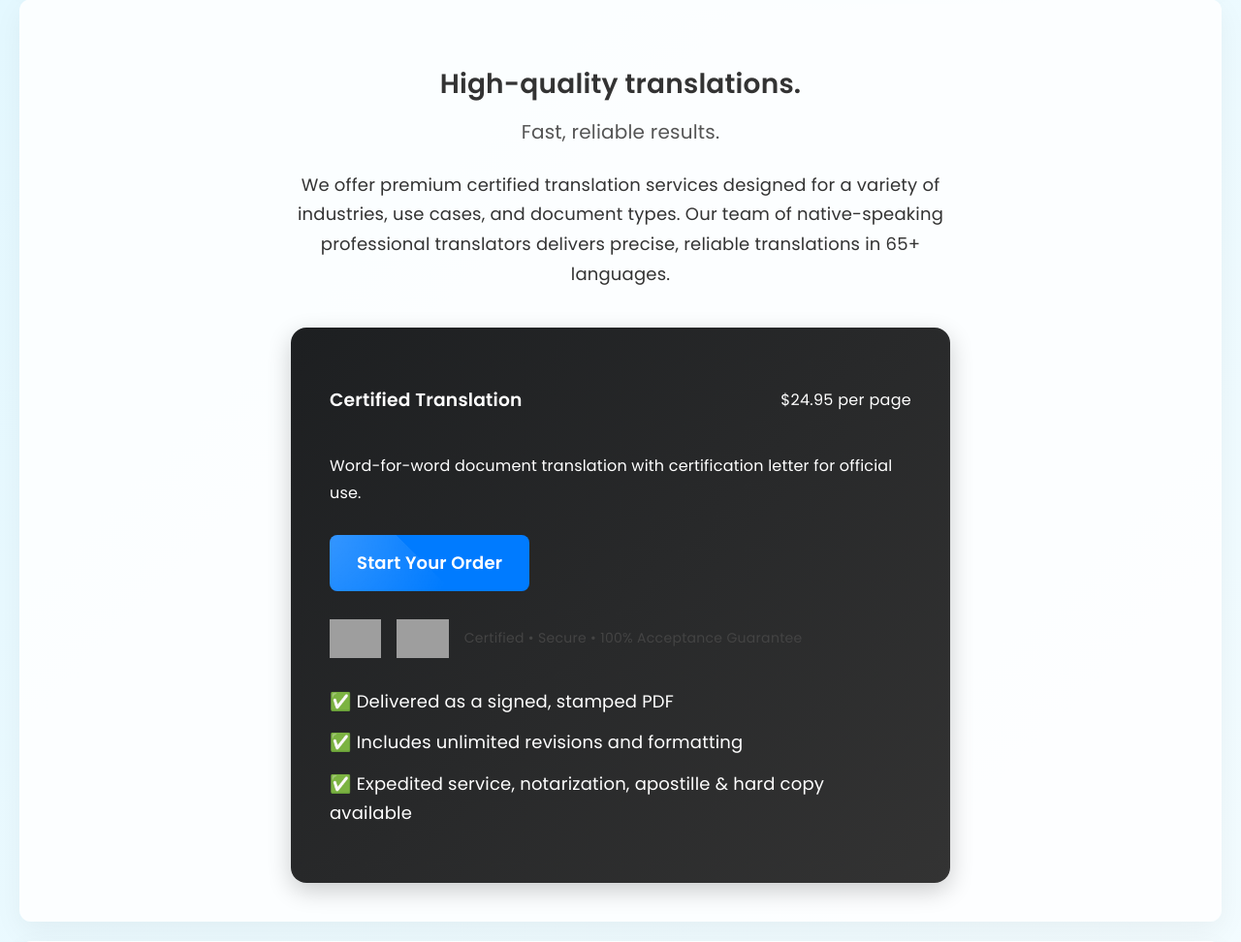
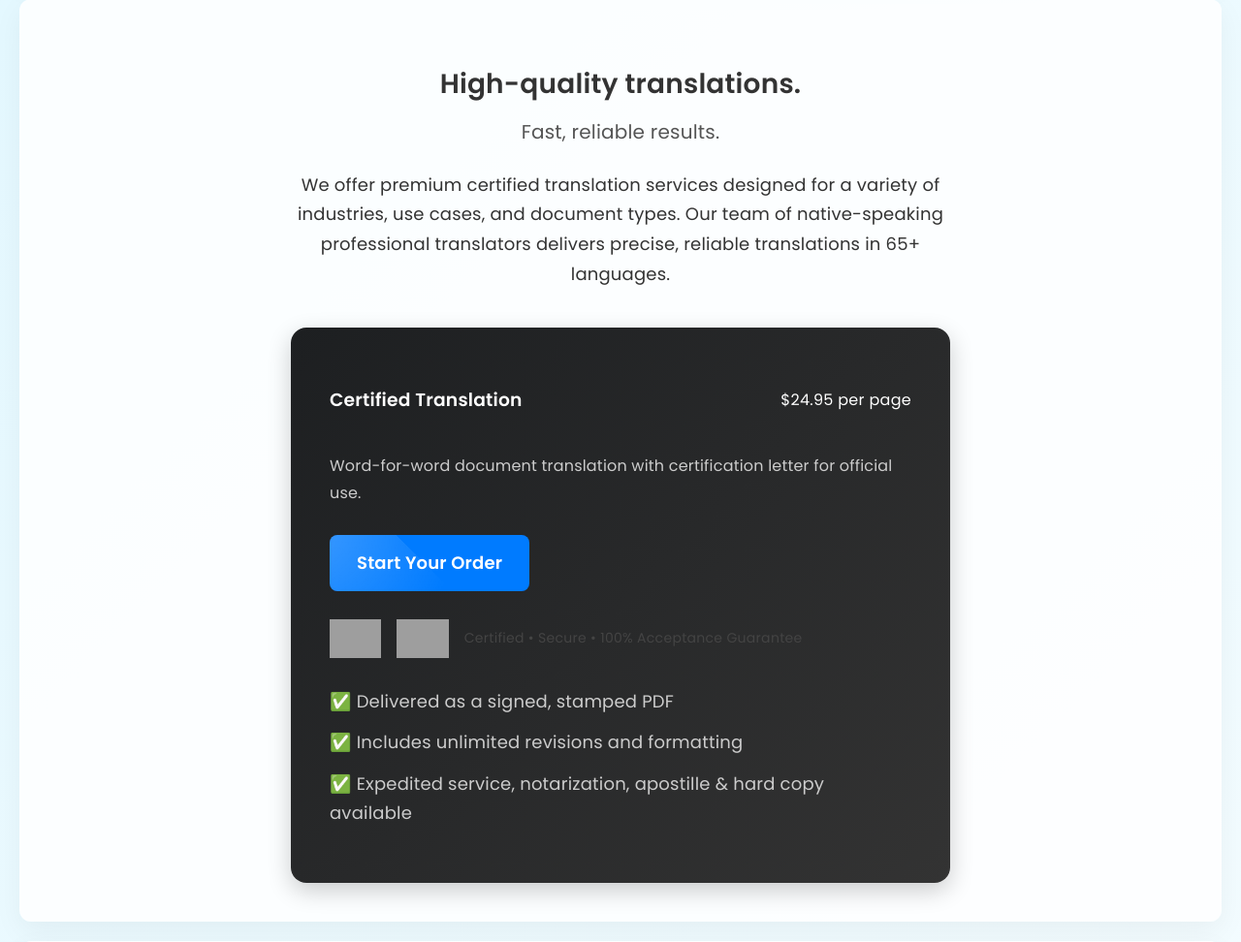
Before and after one commit to mussaiyev/GrabLang, a Flask app: page / in a window 1280 px wide. Shown: the part 580-1552 px from the top of the page at 97% size. Run offline with Flask 3, Linux system fonts and the light colour scheme; grey boxes are pictures that could not be loaded.

Commit message:
some messee 13

```diff
--- a/static/main.css
+++ b/static/main.css
@@ -267,7 +267,7 @@ body {
 .card-description {
   margin: 20px 0 30px;
   font-size: 16px;
-  color: white;
+  color: #ccc;
 }
 
 .card-buttons {
@@ -277,7 +277,7 @@ body {
 .card-features {
   list-style: none;
   padding-left: 0;
-  color: white;
+  color: #ccc;
 }
 
 .card-features li {
```
